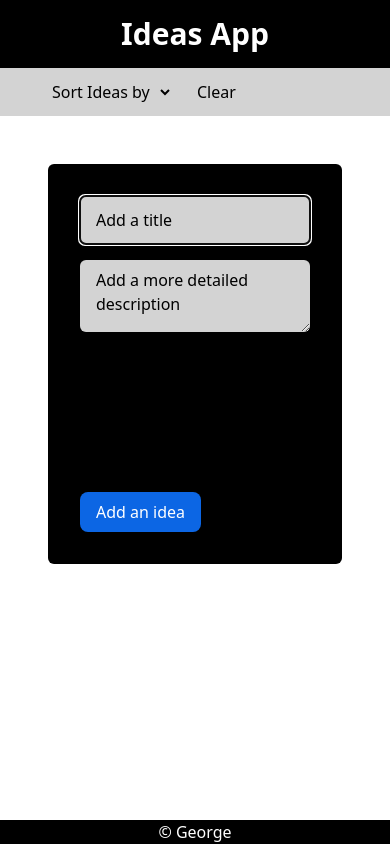
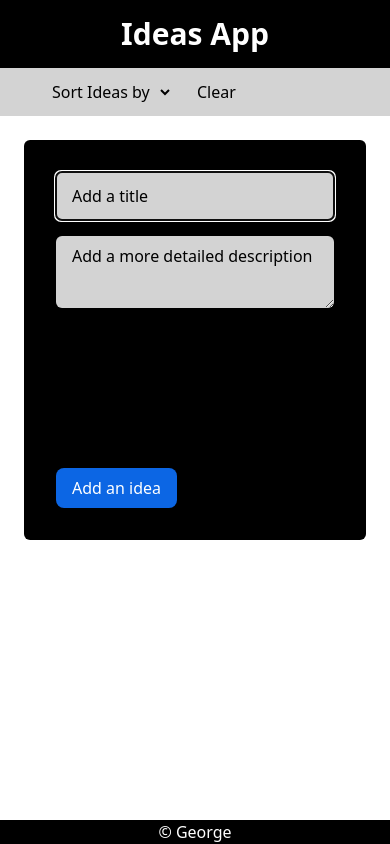
Before and after one commit to GeorgeSomerville1992/scrum-board-duplicate-1992, a React (Vite) app: page / in a window 390 px wide. Built offline with nearby package versions, Linux system fonts and the light colour scheme.

Commit message:
minor padding adjustment

```diff
--- a/src/components/Home/Home.tsx
+++ b/src/components/Home/Home.tsx
@@ -104,7 +104,7 @@ export const Home = () => {
         </button>
       </div>
       {notification && <Notification notification={notification} />}
-      <section className="p-12 grid grid-cols-1 md:grid-cols-2 gap-4">
+      <section className="md:p-12 p-6 grid grid-cols-1 md:grid-cols-2 gap-4">
         <div>{memoizedIdea}</div>
         <ul>
           {ideas.map((idea: IdeaType) => {
```
